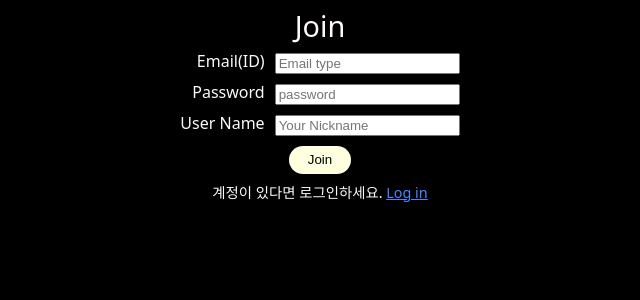
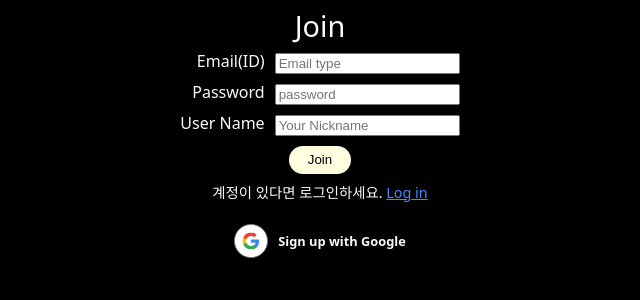
Before and after one commit to Heeja/vote-web, a React (Vite) app: page /join in a window 1280 px wide. Shown: the top 300 px of the page, without its empty margins (320-960 px from the left). Built offline with nearby package versions, Linux system fonts and the light colour scheme.

Commit message:
made Google auth (join, login). use firebase.

```diff
--- a/src/App.tsx
+++ b/src/App.tsx
@@ -37,7 +37,8 @@ const GlobalStyles = createGlobalStyle`
 
   a {
     color: snow;
-    $hover {
+
+    :hover {
       cursor: pointer;
     }
   }
@@ -45,7 +46,7 @@ const GlobalStyles = createGlobalStyle`
   button {
     border: none;
     border-radius: 1rem;
-    $hover {
+    :hover {
       cursor: pointer;
     }
   }
--- /dev/null
+++ b/src/components/auth-google.tsx
@@ -0,0 +1,46 @@
+import { useNavigate } from "react-router-dom";
+import styled from "styled-components";
+
+import { GoogleAuthProvider, signInWithPopup } from "firebase/auth";
+
+import { auth } from "../routes/firebase";
+
+const BtnBox = styled.span`
+  display: flex;
+  align-items: center;
+  justify-content: center;
+  gap: 10px;
+
+  margin-top: 20px;
+  padding: 4px 12px;
+
+  font-weight: 600;
+  font-size: 0.8rem;
+  color: snow;
+
+  cursor: pointer;
+`;
+const Logo = styled.img`
+  width: 34px;
+  height: 34px;
+`;
+
+export default function AuthGoogle() {
+  const navigate = useNavigate();
+  const onClick = async () => {
+    try {
+      const provider = new GoogleAuthProvider();
+      await signInWithPopup(auth, provider).then((res) => console.log(res)); // domain이 없어서 CORS 정책에 에러발생. 그래서 Redirect를 사용할 수 없다.
+
+      navigate("/user");
+    } catch (error) {
+      console.error(error);
+    }
+  };
+  return (
+    <BtnBox onClick={onClick}>
+      <Logo src="./public/logo_G_light.svg" />
+      Sign up with Google
+    </BtnBox>
+  );
+}
--- a/src/components/home.tsx
+++ b/src/components/home.tsx
@@ -1,7 +1,7 @@
 import { Link } from "react-router-dom";
 import styled from "styled-components";
 
-const BasicBox = styled.div`
+const Box = styled.div`
   display: flex;
   gap: 1.2rem;
 `;
@@ -10,10 +10,10 @@ export default function home() {
   return (
     <>
       <h1>Home!</h1>
-      <BasicBox>
+      <Box>
         <Link to="/login">Login</Link>
         <Link to="/join">Join</Link>
-      </BasicBox>
+      </Box>
     </>
   );
 }
--- a/src/components/user.tsx
+++ b/src/components/user.tsx
@@ -1,6 +1,6 @@
 import { signOut } from "firebase/auth";
 import { useState } from "react";
-import { Link, Navigate, Outlet } from "react-router-dom";
+import { Link, Outlet, useNavigate } from "react-router-dom";
 import styled from "styled-components";
 import { auth } from "../routes/firebase";
 
@@ -13,10 +13,11 @@ const UserPageBox = styled.div`
 
 export default function User() {
   const [isLoading] = useState(false);
+  const navigate = useNavigate();
 
   const Logout = () => {
     signOut(auth).then((res) => console.log(res));
-    <Navigate to={"/"} />;
+    navigate("/");
   };
 
   return (
--- a/src/routes/join.tsx
+++ b/src/routes/join.tsx
@@ -1,17 +1,19 @@
 import { useState } from "react";
+import { Link, useNavigate } from "react-router-dom";
 
 import { createUserWithEmailAndPassword, updateProfile } from "firebase/auth";
 import { FirebaseError } from "firebase/app";
 import { auth } from "./firebase";
 
 import { Form, Error, Switcher } from "../components/auth-components";
-import { Link, Navigate } from "react-router-dom";
+import AuthGoogle from "../components/auth-google";
 
 // css - styled comnenets
 
 export default function Join() {
   const [isLoading, setIsLoading] = useState(false);
   const [isError, setIsError] = useState("");
+  const navigate = useNavigate();
   const [userInfo, setUserInfo] = useState({
     email: "",
     pw: "",
@@ -65,7 +67,8 @@ export default function Join() {
       );
       console.log(creditianlUser.user);
       await updateProfile(creditianlUser.user, { displayName: userInfo.name });
-      <Navigate to={"/user"} />;
+
+      navigate("/login");
     } catch (err) {
       if (err instanceof FirebaseError) {
         setIsError(err.message);
@@ -144,6 +147,7 @@ export default function Join() {
       <Switcher>
         계정이 있다면 로그인하세요. <Link to="/login">Log in</Link>
       </Switcher>
+      <AuthGoogle />
     </>
   );
 }
--- a/src/routes/login.tsx
+++ b/src/routes/login.tsx
@@ -5,6 +5,7 @@ import { signInWithEmailAndPassword } from "firebase/auth";
 import { auth } from "./firebase";
 
 import { Form, Switcher } from "../components/auth-components";
+import AuthGoogle from "../components/auth-google";
 
 function Login() {
   const navigate = useNavigate();
@@ -67,6 +68,7 @@ function Login() {
       <Switcher>
         투표를 생성하려면 계정을 생성하세요. <Link to="/join">Join</Link>
       </Switcher>
+      <AuthGoogle />
     </>
   );
 }
```
Also changed, not shown: public/logo_G_dark.svg (added), public/logo_G_light.svg (added).
